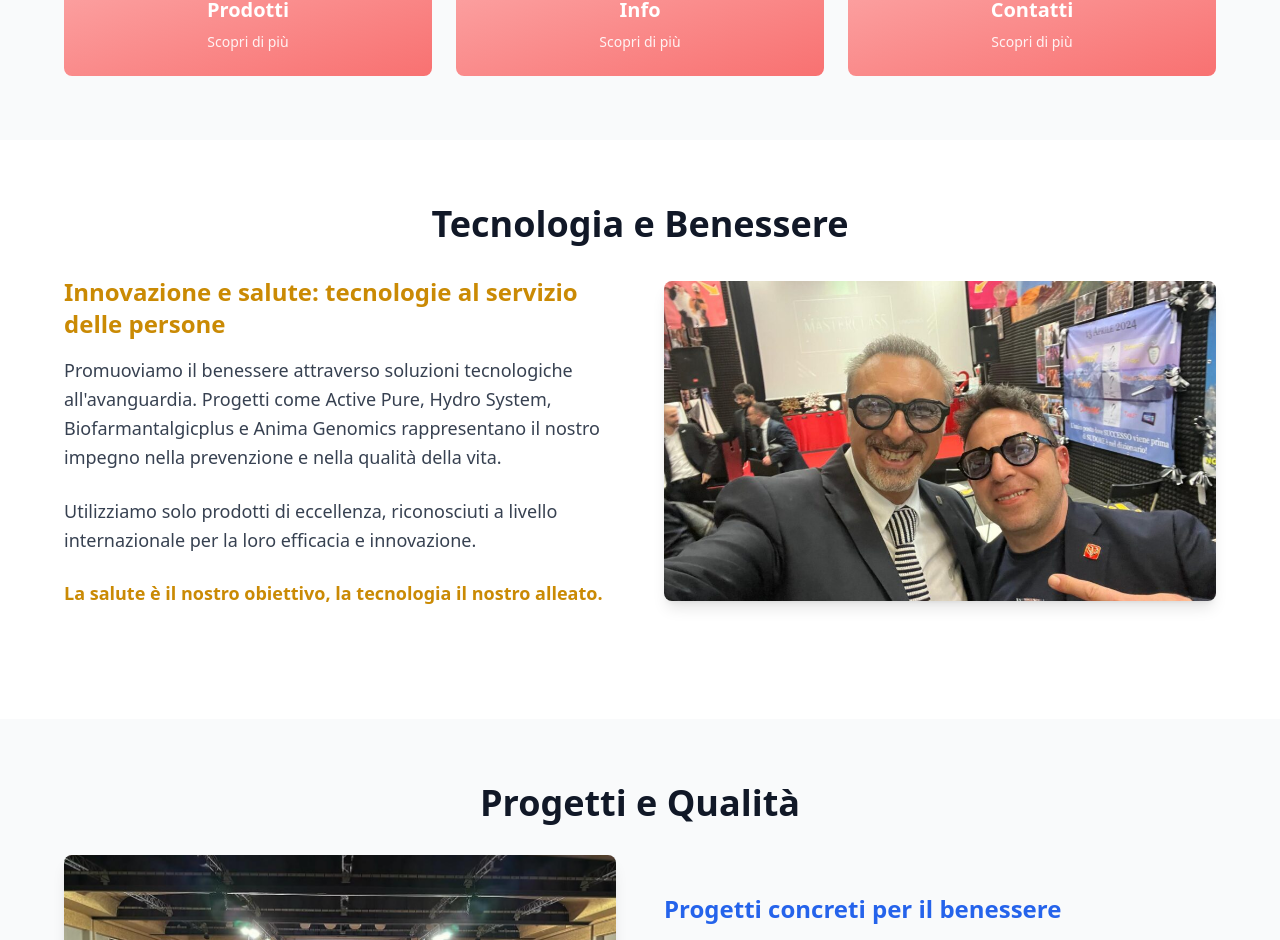
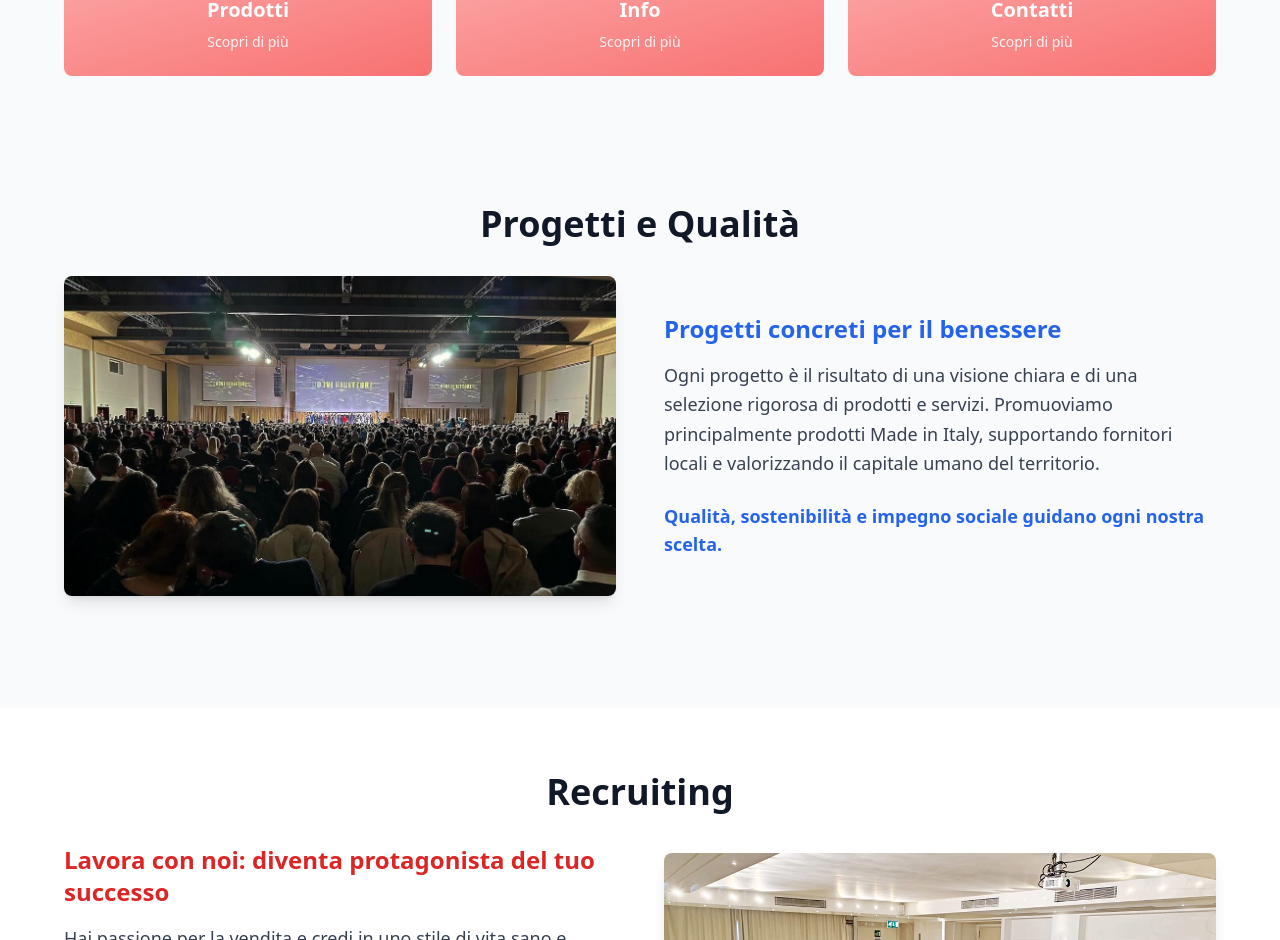
Before and after one commit to ZenoWebGit/healthy-life-blueprint, a React (Vite) app: page / in a window 1280 px wide. Shown: the part 3213-4153 px from the top of the page. Built offline with nearby package versions, Linux system fonts and the light colour scheme.

Commit message:
Remove "Tecnologia e Benessere" section
Removes the "Tecnologia e Benessere" section from the `Index` page.

```diff
--- a/src/pages/Index.tsx
+++ b/src/pages/Index.tsx
@@ -1,3 +1,4 @@
+
 import { useState, useEffect } from 'react';
 import Header from '../components/Header';
 import Hero from '../components/Hero';
@@ -330,43 +331,6 @@ const Index = () => {
         </div>
       </section>
 
-      {/* Sezione Tecnologia */}
-      <section id="tecnologia" className="py-16 bg-white">
-        <div className="container mx-auto px-4">
-          <div className="max-w-6xl mx-auto">
-            <h2 className="text-4xl font-bold text-center text-gray-900 mb-8">
-              Tecnologia e Benessere
-            </h2>
-            <div className="grid lg:grid-cols-2 gap-12 items-center mb-12">
-              <div>
-                <h3 className="text-2xl font-semibold text-yellow-600 mb-4">
-                  Innovazione e salute: tecnologie al servizio delle persone
-                </h3>
-                <p className="text-lg text-gray-700 leading-relaxed mb-6">
-                  Promuoviamo il benessere attraverso soluzioni tecnologiche all'avanguardia.
-                  Progetti come Active Pure, Hydro System, Biofarmantalgicplus e Anima Genomics
-                  rappresentano il nostro impegno nella prevenzione e nella qualità della vita.
-                </p>
-                <p className="text-lg text-gray-700 leading-relaxed mb-6">
-                  Utilizziamo solo prodotti di eccellenza, riconosciuti a livello internazionale
-                  per la loro efficacia e innovazione.
-                </p>
-                <p className="text-lg text-yellow-600 font-semibold">
-                  La salute è il nostro obiettivo, la tecnologia il nostro alleato.
-                </p>
-              </div>
-              <div className="rounded-lg overflow-hidden shadow-lg">
-                <img
-                  src="/lovable-uploads/64478f32-a76d-4ef7-82d5-cc025d5896d2.png"
-                  alt="Leadership e innovazione tecnologica"
-                  className="w-full h-80 object-cover"
-                />
-              </div>
-            </div>
-          </div>
-        </div>
-      </section>
-
       {/* Sezione Progetti */}
       <section id="progetti" className="py-16 bg-gray-50">
         <div className="container mx-auto px-4">
```
